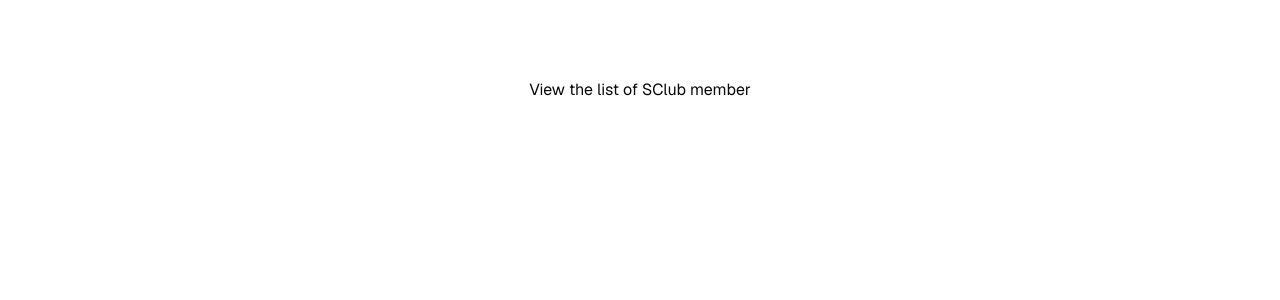
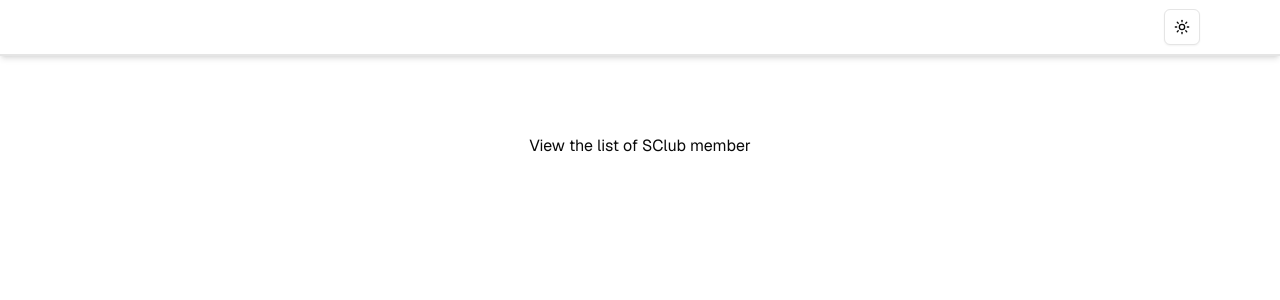
Before and after one commit to TriTamLe/sclub-member-management, a Next.js app: page / in a window 1280 px wide. Shown: the top 300 px of the page. Built offline with nearby package versions, Linux system fonts and the light colour scheme.

Commit message:
feat(fe): set up theming toggling

```diff
--- a/package.json
+++ b/package.json
@@ -34,7 +34,8 @@
     "cmdk": "1.0.0",
     "install": "^0.13.0",
     "lucide-react": "^0.468.0",
-    "next": "15.1.0",
+    "next": "15.1.3",
+    "next-themes": "^0.4.4",
     "npm": "^11.0.0",
     "react": "^19.0.0",
     "react-dom": "^19.0.0",
--- a/src/app/layout.tsx
+++ b/src/app/layout.tsx
@@ -2,6 +2,9 @@ import "./globals.css";
 
 import type { Metadata } from "next";
 import { Geist, Geist_Mono } from "next/font/google";
+
+import { Header } from "@/components/layout";
+import { ThemeProvider } from "@/components/theme";
 
 const geistSans = Geist({
   variable: "--font-geist-sans",
@@ -24,11 +27,21 @@ export default function RootLayout({
   children: React.ReactNode;
 }>) {
   return (
-    <html lang='en'>
+    <html lang='en' suppressHydrationWarning>
       <body
         className={`${geistSans.variable} ${geistMono.variable} antialiased`}
       >
-        {children}
+        <ThemeProvider
+          attribute='class'
+          defaultTheme='system'
+          enableSystem
+          disableTransitionOnChange
+        >
+          <div className='flex min-h-screen w-full flex-col items-center'>
+            <Header />
+            {children}
+          </div>
+        </ThemeProvider>
       </body>
     </html>
   );
--- a/src/app/sclub-member/(overview)/components/member-table.tsx
+++ b/src/app/sclub-member/(overview)/components/member-table.tsx
@@ -14,6 +14,7 @@ import {
   TPositionValue,
   ZMemberType,
 } from "@/app/sclub-member/types";
+import { convertMemberListQuery } from "@/app/sclub-member/utils";
 import { GoToPage, PageSizeOptions, SCPagination } from "@/components/paging";
 import { Avatar, AvatarImage } from "@/components/ui/avatar";
 import { Badge } from "@/components/ui/badge";
@@ -29,8 +30,6 @@ import {
 import { PAGE_SIZE_OPTIONS } from "@/constants";
 import { getListMember } from "@/lib/data/sclub-member";
 import { convertAvatarText } from "@/lib/utils";
-
-import { convertMemberListQuery } from "../../utils";
 
 export const MemberTable = async ({
   query,
@@ -61,7 +60,7 @@ export const MemberTable = async ({
         <GoToPage currentPageIndex={pageIndex} totalPage={totalPage} />
       </div>
       <div className={"w-full"}>
-        <Table parentClassName='h-[72.6dvh] overflow-y-auto'>
+        <Table parentClassName='h-[65dvh] overflow-y-auto'>
           <TableHeader>
             <TableRow>
               <TableHead>Member</TableHead>
@@ -95,7 +94,7 @@ export const MemberTable = async ({
                     <div className='flex items-center gap-2'>
                       <Avatar className='h-8 w-8'>
                         <AvatarImage src={item.avatarUrl} alt='avatar' />
-                        <AvatarFallback className='flex h-full w-full items-center justify-center bg-primary text-sm text-white'>
+                        <AvatarFallback className='text-sms flex h-full w-full items-center justify-center bg-background invert'>
                           {convertAvatarText(item.fullName)}
                         </AvatarFallback>
                       </Avatar>
--- /dev/null
+++ b/src/components/layout/header.tsx
@@ -0,0 +1,16 @@
+"use client";
+
+import React from "react";
+
+import { ThemeToggle } from "../theme";
+
+export const Header = () => {
+  return (
+    <div className='flex h-[7dvh] min-h-10 w-full flex-row items-center border-b-2 border-solid border-border px-20 shadow-md'>
+      <div className='grow'></div>
+      <div className=''>
+        <ThemeToggle />
+      </div>
+    </div>
+  );
+};
--- /dev/null
+++ b/src/components/layout/index.ts
@@ -0,0 +1 @@
+export * from "./header";
--- /dev/null
+++ b/src/components/theme/index.ts
@@ -0,0 +1,2 @@
+export * from "./theme-provider";
+export * from "./theme-toggle";
--- /dev/null
+++ b/src/components/theme/theme-provider.tsx
@@ -0,0 +1,11 @@
+"use client";
+
+import * as React from "react";
+import { ThemeProvider as NextThemesProvider } from "next-themes";
+
+export function ThemeProvider({
+  children,
+  ...props
+}: Readonly<React.ComponentProps<typeof NextThemesProvider>>) {
+  return <NextThemesProvider {...props}>{children}</NextThemesProvider>;
+}
--- /dev/null
+++ b/src/components/theme/theme-toggle.tsx
@@ -0,0 +1,39 @@
+"use client";
+
+import { Moon, Sun } from "lucide-react";
+import { useTheme } from "next-themes";
+
+import { Button } from "@/components/ui/button";
+import {
+  DropdownMenu,
+  DropdownMenuContent,
+  DropdownMenuItem,
+  DropdownMenuTrigger,
+} from "@/components/ui/dropdown-menu";
+
+export function ThemeToggle() {
+  const { setTheme } = useTheme();
+
+  return (
+    <DropdownMenu>
+      <DropdownMenuTrigger asChild>
+        <Button variant='outline' size='icon'>
+          <Sun className='h-[1.2rem] w-[1.2rem] rotate-0 scale-100 transition-all dark:-rotate-90 dark:scale-0' />
+          <Moon className='absolute h-[1.2rem] w-[1.2rem] rotate-90 scale-0 transition-all dark:rotate-0 dark:scale-100' />
+          <span className='sr-only'>Toggle theme</span>
+        </Button>
+      </DropdownMenuTrigger>
+      <DropdownMenuContent align='end'>
+        <DropdownMenuItem onClick={() => setTheme("light")}>
+          Light
+        </DropdownMenuItem>
+        <DropdownMenuItem onClick={() => setTheme("dark")}>
+          Dark
+        </DropdownMenuItem>
+        <DropdownMenuItem onClick={() => setTheme("system")}>
+          System
+        </DropdownMenuItem>
+      </DropdownMenuContent>
+    </DropdownMenu>
+  );
+}
```
Also changed, not shown: 1 other file (tests, documents, lock files or other folders).
